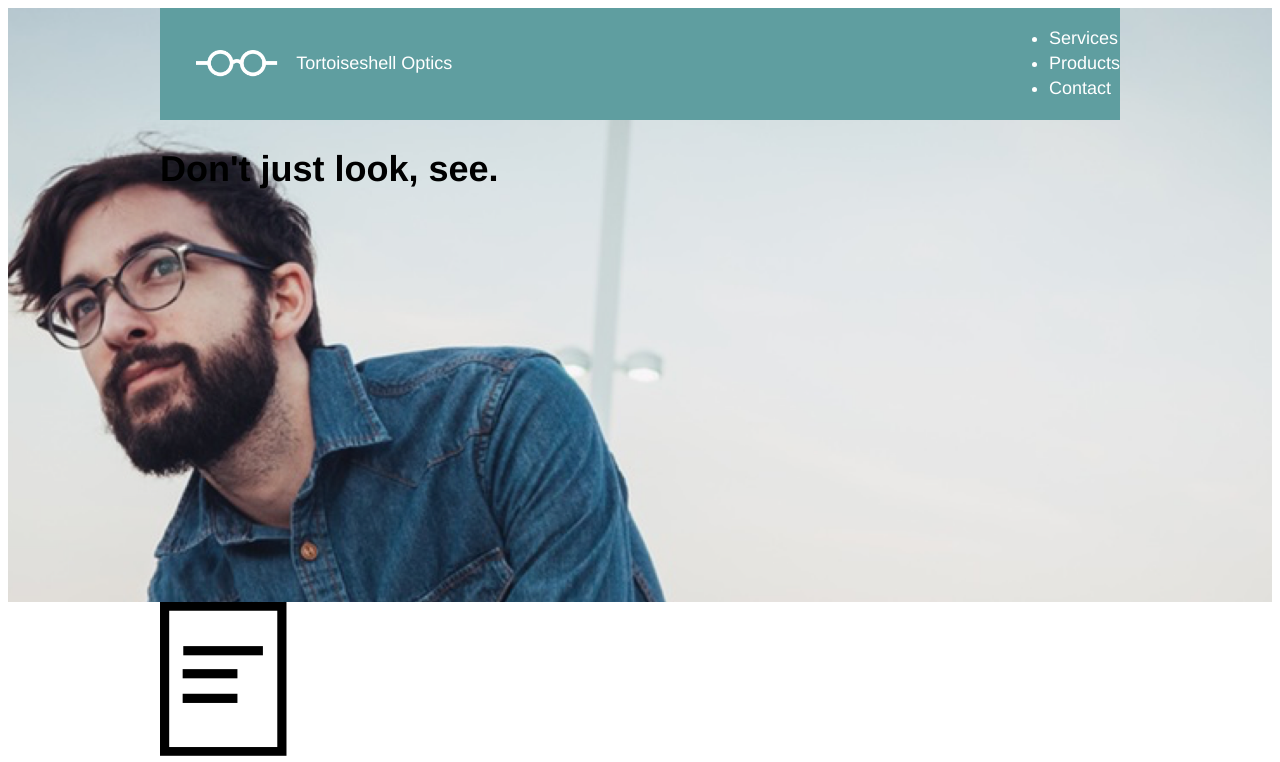
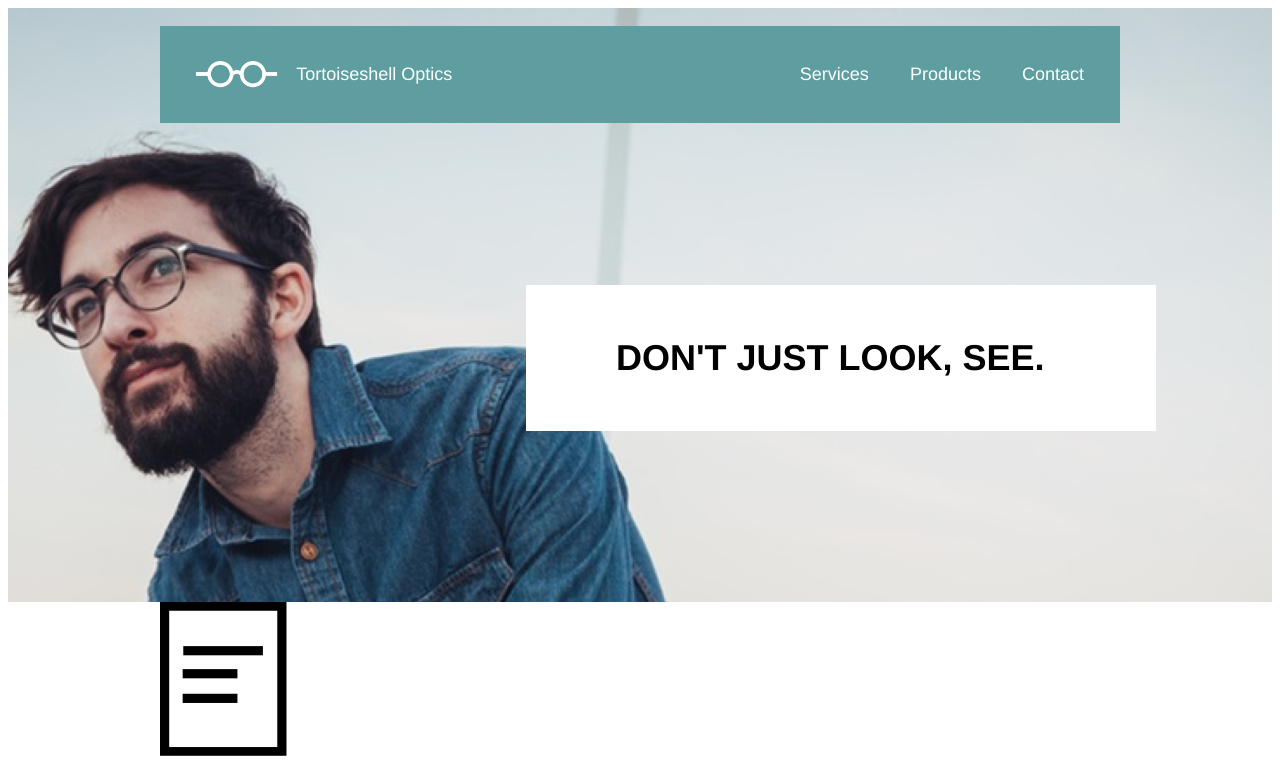
Before and after one commit to Mae80/Tortoiseshell, a plain HTML site: page index.html in a window 1280 px wide. Shown: the top 762 px of the page. Drawn offline with Linux system fonts and the light colour scheme.

Commit message:
finished header section

```diff
--- a/index.html
+++ b/index.html
@@ -3,7 +3,7 @@
   <head>
     <meta charset="utf-8">
     <title>Tortoiseshell Optics</title>
-    <link rel="stylesheet" type="text/css" href="resources/css/reset.css">
+  <!--  <link rel="stylesheet" type="text/css" href="resources/css/reset.css"> -->
     <link rel="stylesheet" type="text/css" href="resources/css/style.css">
 
   </head>
--- a/resources/css/style.css
+++ b/resources/css/style.css
@@ -29,14 +29,16 @@ h1 {
 
 .main .container .logo{
   background-color: cadetblue;
-  positon: relative:
-  top: 1rem;
+
+
 }
 
 .container .logo {
   display: flex;
   align-items: center;
   justify-content: space-between;
+  position: relative;
+  top: 1rem;
 }
 
 .logo-left {
@@ -60,6 +62,35 @@ ul {
   /*wordspace*/
 }
 
+.nav ul {
+    list-style: none;
+}
+
+.nav ul li{
+  display: inline-block;
+  padding: 1rem 2rem 1rem 0;
+}
+
+.heading {
+  position: relative;
+  top: 10rem;
+  right: -2rem;
+  float: right;
+
+  text-transform: uppercase;
+  background-color: white;
+  font-size: 1rem;
+  line-height: 1.2;
+  padding: 1.5rem 5rem;
+  width: 25rem;
+
+
+}
+
+
+
+
+
 
 
 
```
